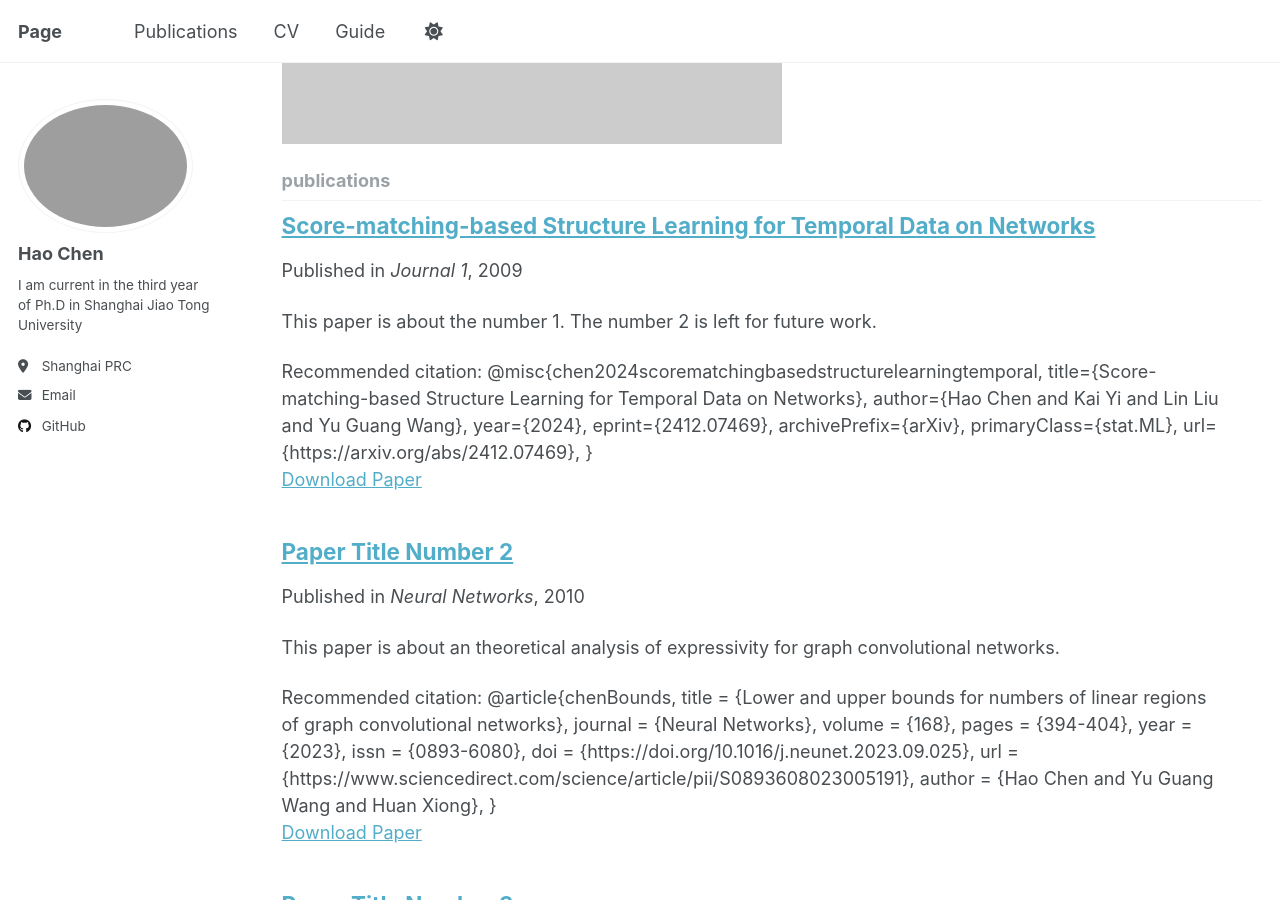
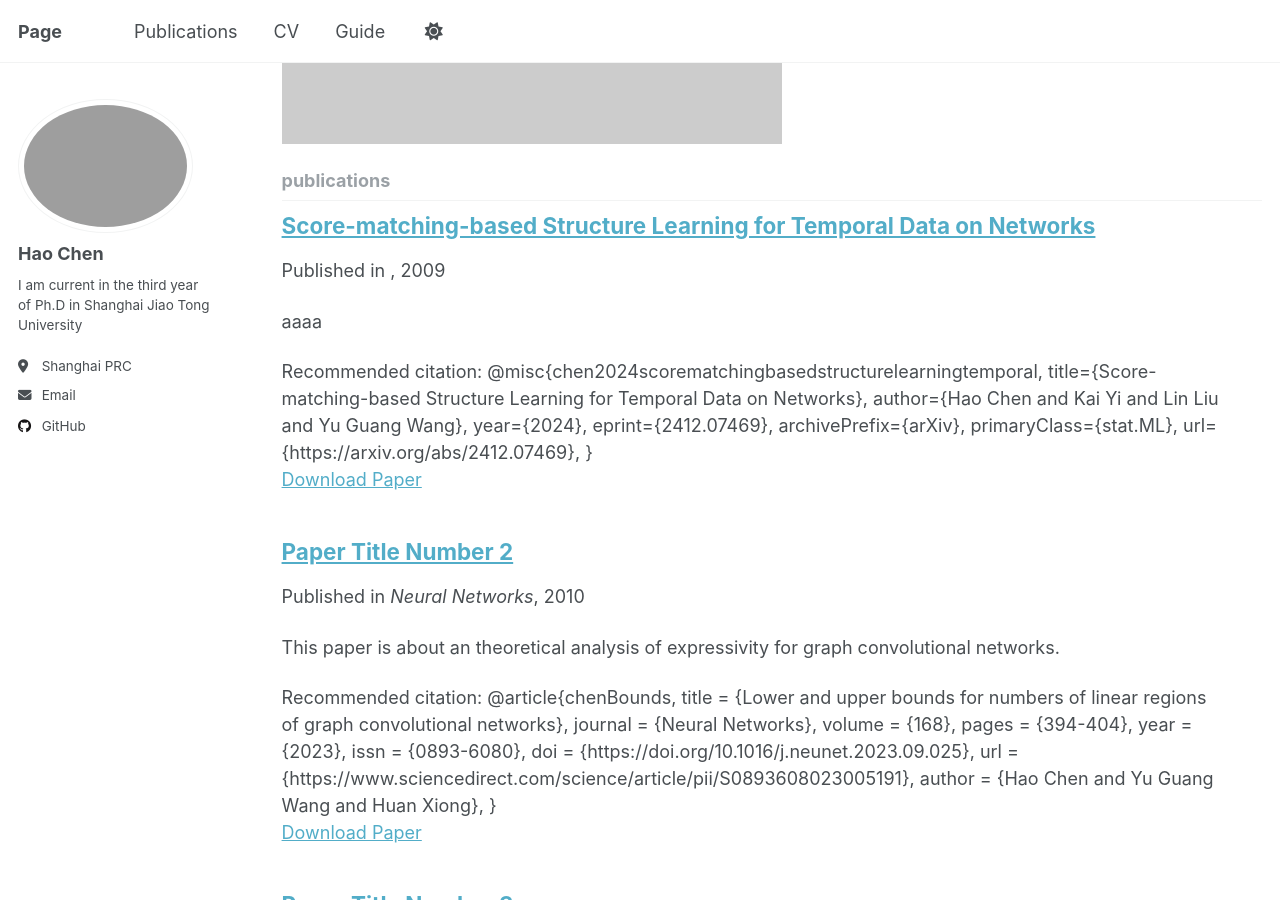
Before and after one commit to utulie/new, a Jekyll site: the page built from _pages/collection-archive.html, in a window 1280 px wide and 900 px high, scrolled down 941 px. Built offline with Jekyll 4.4.1, drawn with Linux system fonts in a browser that asks for light colours.

Commit message:
Update 2009-10-01-paper-title-number-1.md

```diff
--- a/_publications/2009-10-01-paper-title-number-1.md
+++ b/_publications/2009-10-01-paper-title-number-1.md
@@ -3,9 +3,8 @@ title: "Score-matching-based Structure Learning for Temporal Data on Networks"
 collection: publications
 category: published
 permalink: /publication/2009-10-01-paper-title-number-1
-excerpt: 'This paper is about the number 1. The number 2 is left for future work.'
+excerpt: 'aaaa'
 date: 2009-10-01
-venue: 'Journal 1'
 
 paperurl: 'https://arxiv.org/abs/2412.07469'
 citation: '@misc{chen2024scorematchingbasedstructurelearningtemporal,
```
